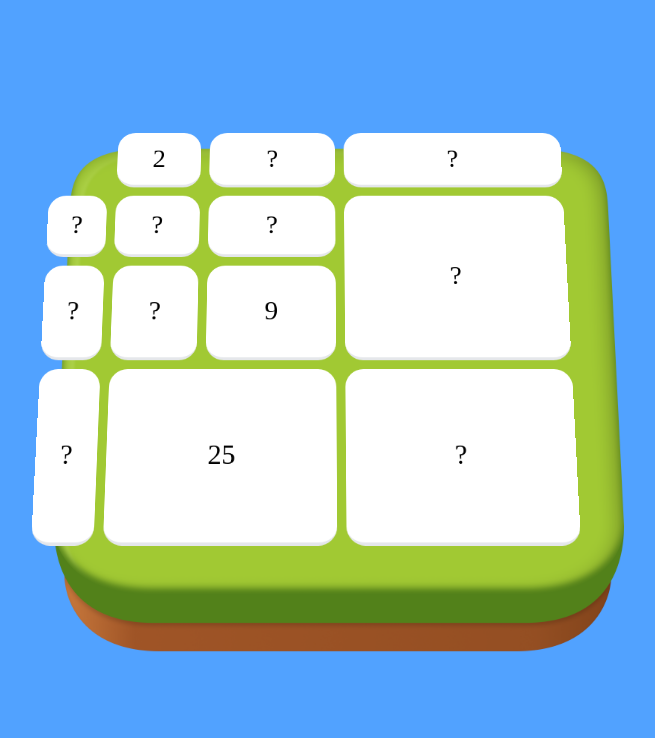
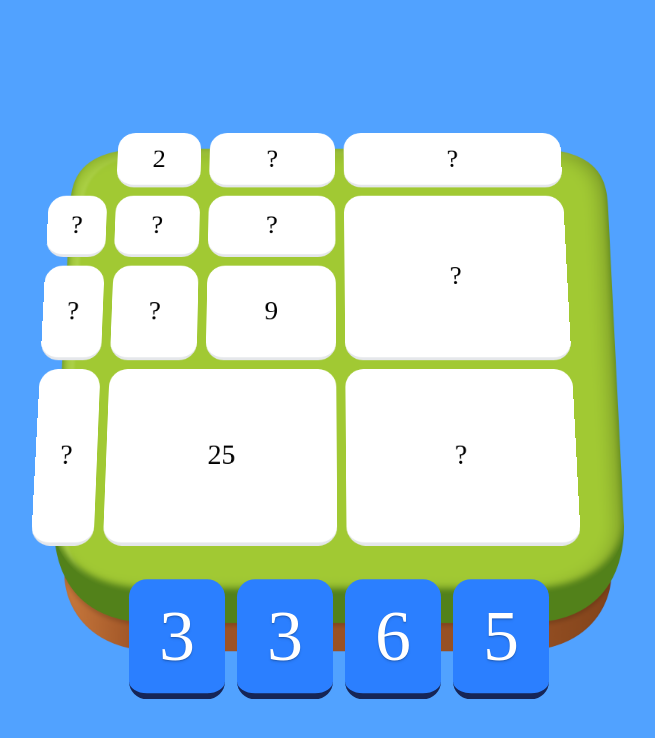
Before and after one commit to kaykyb/miniquads-web, a React (Vite) app: page / in a window 1280 px wide. Both pictures are taken after a click on the button "Jogar". Shown: the top 738 px of the page, without its empty margins (301-956 px from the left). Built offline with nearby package versions, Linux system fonts and the light colour scheme; a web font is replaced by a local one.

Commit message:
Display leque of cards

```diff
--- a/src/LevelScreen.tsx
+++ b/src/LevelScreen.tsx
@@ -1,7 +1,12 @@
 import { useMemo, useReducer } from "react";
 import type { Level } from "./models/level";
-import { buildInitialState, levelStateReducer } from "./logic/levelState";
+import {
+  buildInitialState,
+  first4UnusedCards,
+  levelStateReducer,
+} from "./logic/levelState";
 import BoardGrid from "./components/BoardGrid";
+import CardLeque from "./components/CardLeque";
 
 interface Props {
   level: Level;
@@ -10,6 +15,7 @@ interface Props {
 function LevelScreen({ level }: Props) {
   const initialState = useMemo(() => buildInitialState(level), [level]);
   const [state, dispatch] = useReducer(levelStateReducer, initialState);
+  const cards = first4UnusedCards(state);
 
   const assignCell = (id: number, value: number) => {
     dispatch({
@@ -25,6 +31,7 @@ function LevelScreen({ level }: Props) {
         <div className="tilted-board -top-10 -left-4 bottom-36 right-18 absolute">
           <BoardGrid level={level} levelState={state} />
         </div>
+        <CardLeque cards={cards} />
       </div>
     </div>
   );
--- a/src/components/BoardCell.tsx
+++ b/src/components/BoardCell.tsx
@@ -4,7 +4,7 @@ interface Props {
   solution: number;
 }
 
-export default function BoardCell({ value, solution }: Props) {
+export default function BoardCell({ value }: Props) {
   return (
     <div className="bg-white rounded-3xl text-black flex items-center justify-center text-4xl border-b-4 border-gray-200">
       {value === 0 ? "?" : value}
--- a/src/components/BoardGrid.tsx
+++ b/src/components/BoardGrid.tsx
@@ -9,8 +9,6 @@ interface Props {
 }
 
 export default function BoardGrid({ level, levelState }: Props) {
-  console.log(levelState);
-
   const lengthsLength = level.sides.length;
   const solutionsLength = level.solutions.length;
 
--- /dev/null
+++ b/src/components/CardLeque.tsx
@@ -0,0 +1,16 @@
+import type { Card } from "../models/levelState";
+import DraggableCard from "./DraggableCard";
+
+interface Props {
+  cards: Card[];
+}
+
+export default function CardLeque({ cards }: Props) {
+  return (
+    <div className="fixed -bottom-16 w-full flex justify-center gap-4">
+      {cards.map((card, i) => (
+        <DraggableCard card={card} key={i} />
+      ))}
+    </div>
+  );
+}
--- /dev/null
+++ b/src/components/DraggableCard.tsx
@@ -0,0 +1,9 @@
+import type { Card } from "../models/levelState";
+
+export default function DraggableCard({ card }: { card: Card }) {
+  return (
+    <div className="bg-blue-500 h-40 w-32 rounded-3xl text-8xl flex items-center justify-center border-b-8 border-blue-950 text-shadow-md">
+      {card.value}
+    </div>
+  );
+}
--- a/src/logic/levelState.ts
+++ b/src/logic/levelState.ts
@@ -1,5 +1,5 @@
 import type { Level } from "../models/level";
-import type { LevelState } from "../models/levelState";
+import type { Card, LevelState } from "../models/levelState";
 
 type Action = {
   type: "assignCell";
@@ -32,9 +32,13 @@ export const buildInitialState = (level: Level): LevelState => {
     if (level.given.includes(i)) cellValues.push(level.solutions[i]);
     else cellValues.push(0);
   }
-  console.log(cellValues);
 
-  return { cellValues };
+  const cards = [];
+  for (let i = 0; i < level.cards.length; i++) {
+    cards.push({ used: false, value: level.cards[i] });
+  }
+
+  return { cellValues, cards };
 };
 
 export const levelSubset = (
@@ -56,5 +60,10 @@ export const levelStateSubset = (
 ): LevelState => {
   return {
     cellValues: levelState.cellValues.slice(0, end),
+    cards: levelState.cards,
   };
 };
+
+export const first4UnusedCards = (levelState: LevelState): Card[] => {
+  return levelState.cards.filter((card) => !card.used).slice(0, 4);
+};
--- a/src/models/levelState.ts
+++ b/src/models/levelState.ts
@@ -1,3 +1,9 @@
+export type Card = {
+  used: boolean;
+  value: number;
+};
+
 export type LevelState = {
   cellValues: number[];
+  cards: Card[];
 };
```
